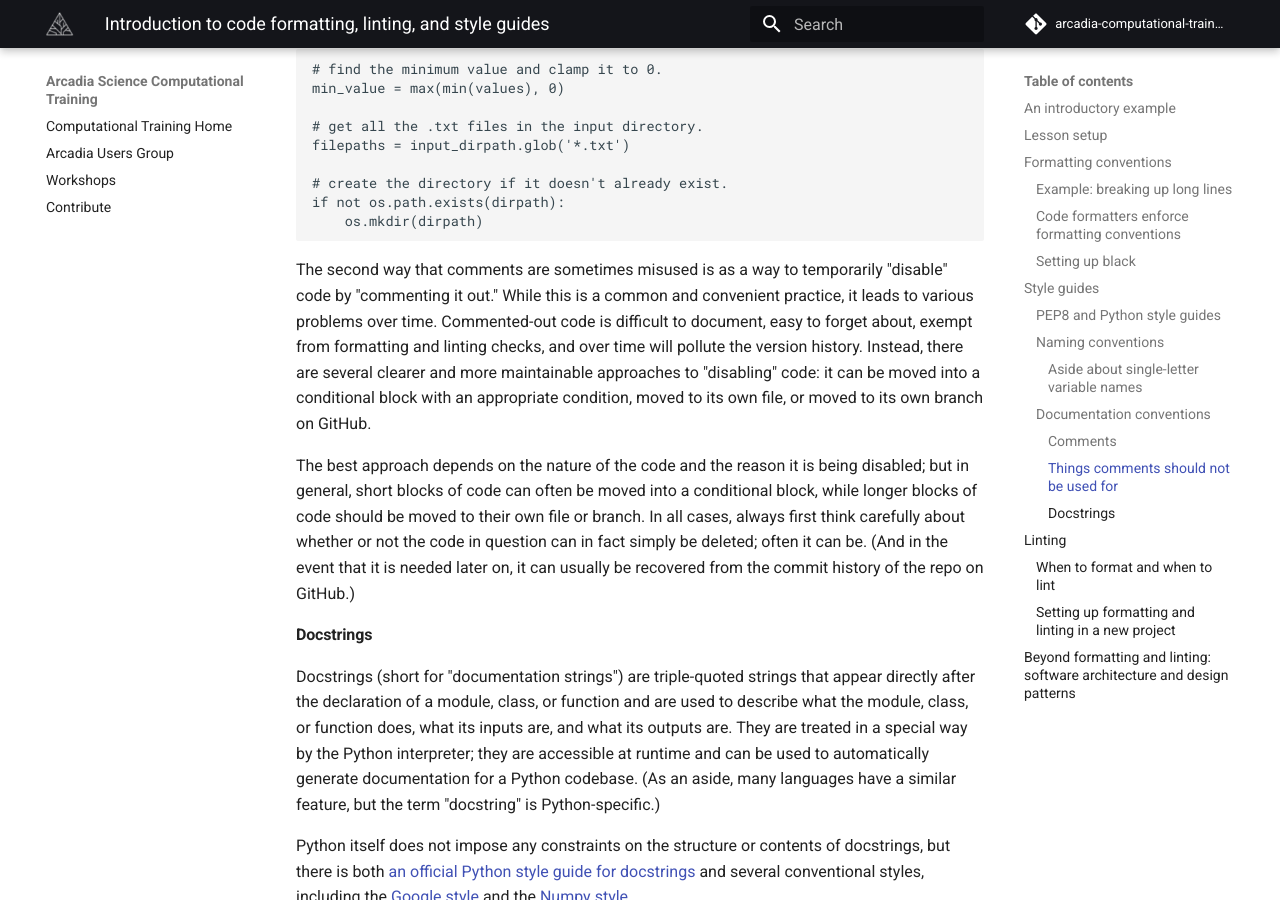
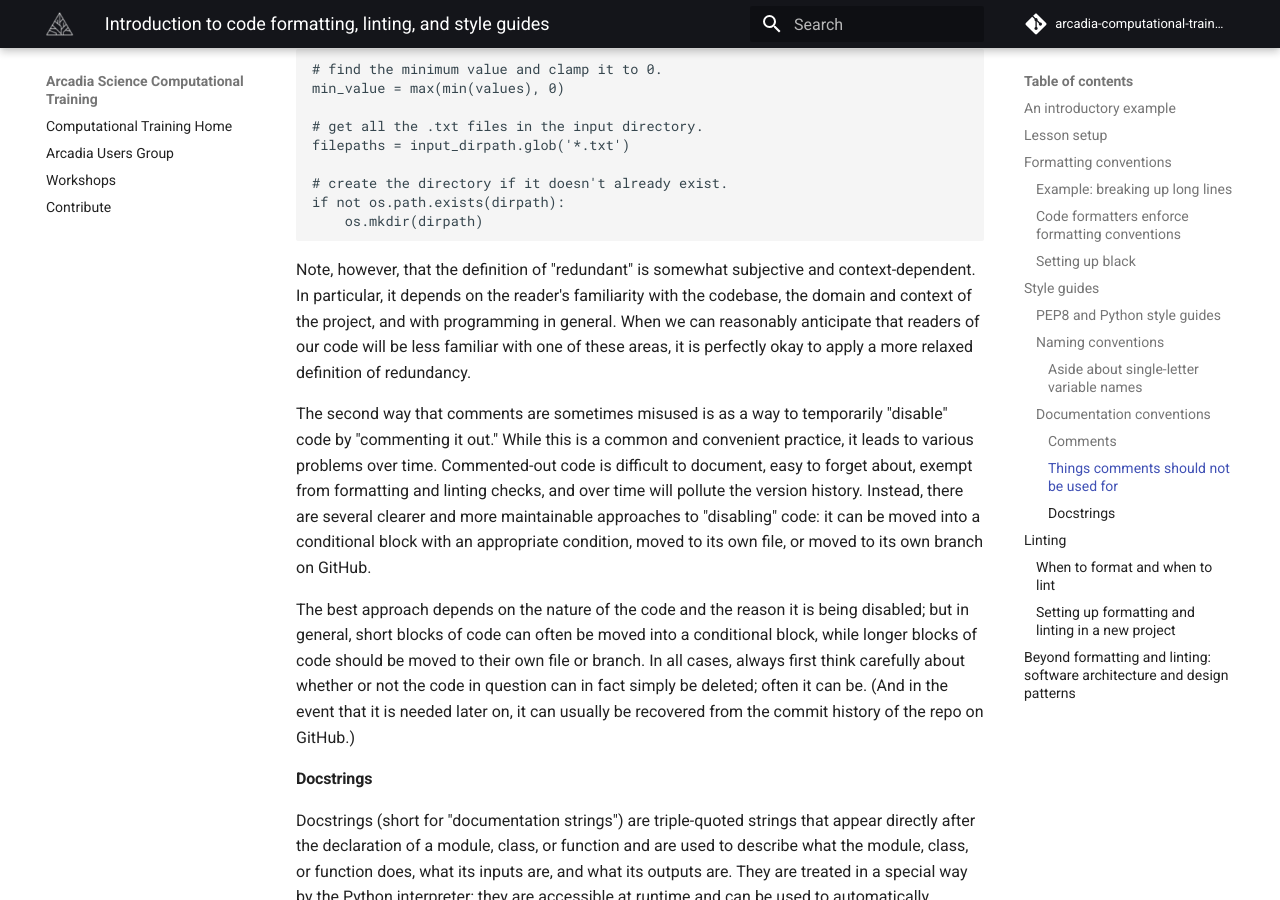
Before and after one commit to Arcadia-Science/arcadia-computational-training, an MkDocs documentation site: the page built from docs/arcadia-users-group/20240206-intro-to-formatting-and-linting/lesson.md, in a window 1280 px wide and 900 px high, scrolled down 9321 px. Built offline with MkDocs 1.6.1 and Material for MkDocs 9.7.7, drawn with Linux system fonts in a browser that asks for light colours; comment, search, counter and statistics services are not loaded.

Commit message:
add disclaimer about the subjectivity of redundant comments

````diff
--- a/docs/arcadia-users-group/20240206-intro-to-formatting-and-linting/lesson.md
+++ b/docs/arcadia-users-group/20240206-intro-to-formatting-and-linting/lesson.md
@@ -311,6 +311,7 @@ filepaths = input_dirpath.glob('*.txt')
 if not os.path.exists(dirpath):
     os.mkdir(dirpath)
 ```
+Note, however, that the definition of "redundant" is somewhat subjective and context-dependent. In particular, it depends on the reader's familiarity with the codebase, the domain and context of the project, and with programming in general. When we can reasonably anticipate that readers of our code will be less familiar with one of these areas, it is perfectly okay to apply a more relaxed definition of redundancy.
 
 The second way that comments are sometimes misused is as a way to temporarily "disable" code by "commenting it out." While this is a common and convenient practice, it leads to various problems over time. Commented-out code is difficult to document, easy to forget about, exempt from formatting and linting checks, and over time will pollute the version history. Instead, there are several clearer and more maintainable approaches to "disabling" code: it can be moved into a conditional block with an appropriate condition, moved to its own file, or moved to its own branch on GitHub.
 
````
